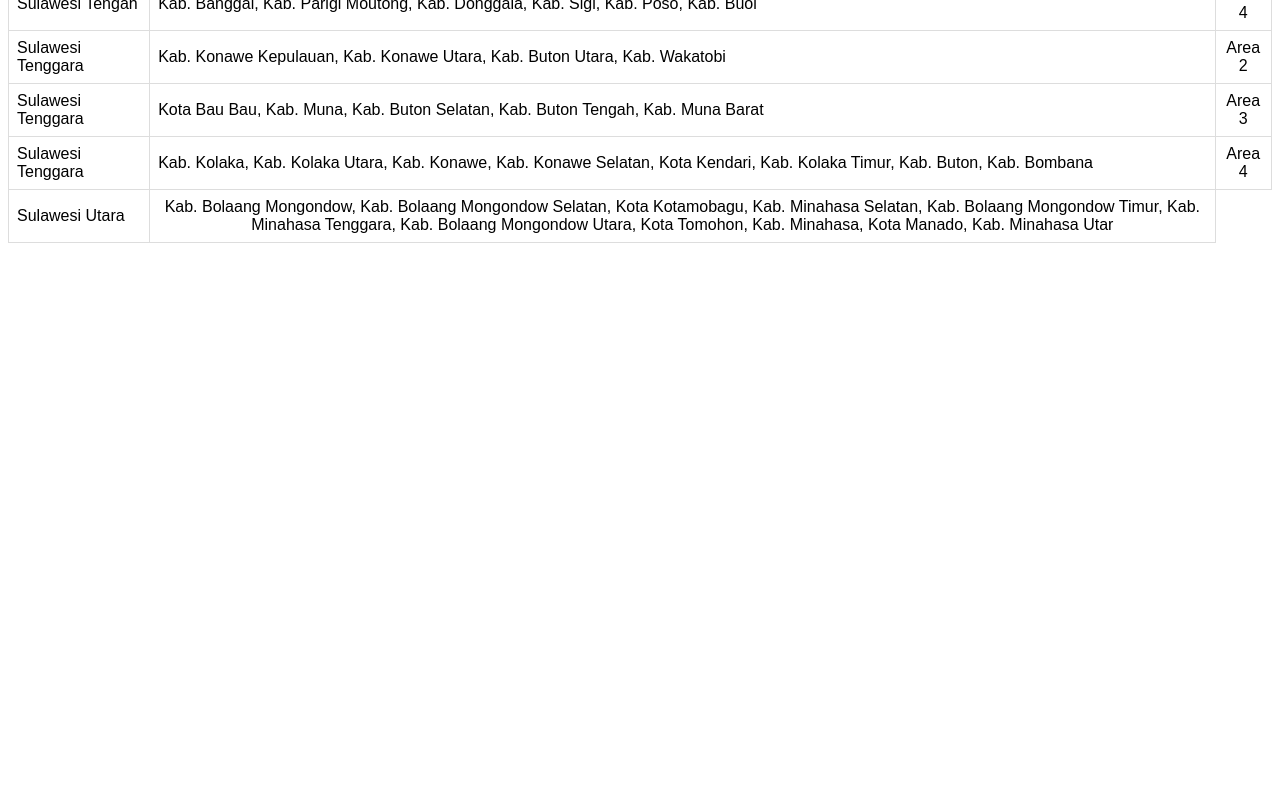
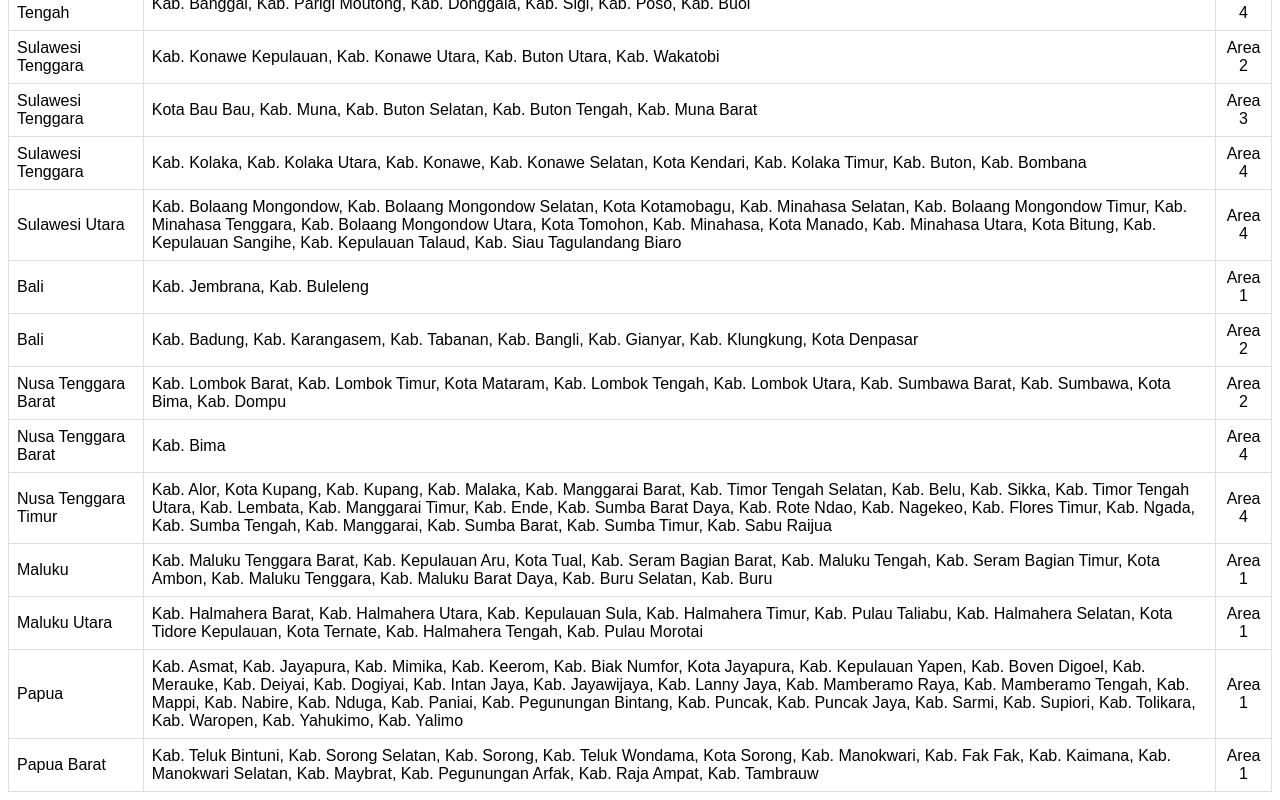
Before and after one commit to TWENTYONESTORE/akrabzone, a plain HTML site: page index.html in a window 1280 px wide. Shown: the part 3061-3861 px from the top of the page. Before the commit the page ends 3312 px from the top, so only its background shows below. Drawn offline with Linux system fonts and the light colour scheme.

Commit message:
Update index.html

```diff
--- a/index.html
+++ b/index.html
@@ -1,3 +1,4 @@
+
 <!DOCTYPE html>
 <html lang="en">
 
@@ -442,4 +443,86 @@
                 <td>Sulawesi Utara</td>
                 <td>Kab. Bolaang Mongondow, Kab. Bolaang Mongondow Selatan, Kota Kotamobagu, Kab. Minahasa Selatan, Kab.
                     Bolaang Mongondow Timur, Kab. Minahasa Tenggara, Kab. Bolaang Mongondow Utara, Kota Tomohon, Kab.
-                    Minahasa, Kota Manado, Kab. Minahasa Utar
+                    Minahasa, Kota Manado, Kab. Minahasa Utara, Kota Bitung, Kab. Kepulauan Sangihe, Kab. Kepulauan
+                    Talaud, Kab. Siau Tagulandang Biaro</td>
+                <td>Area 4</td>
+            </tr>
+            <tr>
+                <td>Bali</td>
+                <td>Kab. Jembrana, Kab. Buleleng</td>
+                <td>Area 1</td>
+            </tr>
+            <tr>
+                <td>Bali</td>
+                <td>Kab. Badung, Kab. Karangasem, Kab. Tabanan, Kab. Bangli, Kab. Gianyar, Kab. Klungkung, Kota Denpasar
+                </td>
+                <td>Area 2</td>
+            </tr>
+            <tr>
+                <td>Nusa Tenggara Barat</td>
+                <td>Kab. Lombok Barat, Kab. Lombok Timur, Kota Mataram, Kab. Lombok Tengah, Kab. Lombok Utara, Kab.
+                    Sumbawa Barat, Kab. Sumbawa, Kota Bima, Kab. Dompu</td>
+                <td>Area 2</td>
+            </tr>
+            <tr>
+                <td>Nusa Tenggara Barat</td>
+                <td>Kab. Bima</td>
+                <td>Area 4</td>
+            </tr>
+            <tr>
+                <td>Nusa Tenggara Timur</td>
+                <td>Kab. Alor, Kota Kupang, Kab. Kupang, Kab. Malaka, Kab. Manggarai Barat, Kab. Timor Tengah Selatan,
+                    Kab. Belu, Kab. Sikka, Kab. Timor Tengah Utara, Kab. Lembata, Kab. Manggarai Timur, Kab. Ende, Kab.
+                    Sumba Barat Daya, Kab. Rote Ndao, Kab. Nagekeo, Kab. Flores Timur, Kab. Ngada, Kab. Sumba Tengah,
+                    Kab. Manggarai, Kab. Sumba Barat, Kab. Sumba Timur, Kab. Sabu Raijua</td>
+                <td>Area 4</td>
+            </tr>
+            <tr>
+                <td>Maluku</td>
+                <td>Kab. Maluku Tenggara Barat, Kab. Kepulauan Aru, Kota Tual, Kab. Seram Bagian Barat, Kab. Maluku
+                    Tengah, Kab. Seram Bagian Timur, Kota Ambon, Kab. Maluku Tenggara, Kab. Maluku Barat Daya, Kab. Buru
+                    Selatan, Kab. Buru</td>
+                <td>Area 1</td>
+            </tr>
+            <tr>
+                <td>Maluku Utara</td>
+                <td>Kab. Halmahera Barat, Kab. Halmahera Utara, Kab. Kepulauan Sula, Kab. Halmahera Timur, Kab. Pulau
+                    Taliabu, Kab. Halmahera Selatan, Kota Tidore Kepulauan, Kota Ternate, Kab. Halmahera Tengah, Kab.
+                    Pulau Morotai</td>
+                <td>Area 1</td>
+            </tr>
+            <tr>
+                <td>Papua</td>
+                <td>Kab. Asmat, Kab. Jayapura, Kab. Mimika, Kab. Keerom, Kab. Biak Numfor, Kota Jayapura, Kab. Kepulauan
+                    Yapen, Kab. Boven Digoel, Kab. Merauke, Kab. Deiyai, Kab. Dogiyai, Kab. Intan Jaya, Kab. Jayawijaya,
+                    Kab. Lanny Jaya, Kab. Mamberamo Raya, Kab. Mamberamo Tengah, Kab. Mappi, Kab. Nabire, Kab. Nduga,
+                    Kab. Paniai, Kab. Pegunungan Bintang, Kab. Puncak, Kab. Puncak Jaya, Kab. Sarmi, Kab. Supiori, Kab.
+                    Tolikara, Kab. Waropen, Kab. Yahukimo, Kab. Yalimo</td>
+                <td>Area 1</td>
+            </tr>
+            <tr>
+                <td>Papua Barat</td>
+                <td>Kab. Teluk Bintuni, Kab. Sorong Selatan, Kab. Sorong, Kab. Teluk Wondama, Kota Sorong, Kab.
+                    Manokwari, Kab. Fak Fak, Kab. Kaimana, Kab. Manokwari Selatan, Kab. Maybrat, Kab. Pegunungan Arfak,
+                    Kab. Raja Ampat, Kab. Tambrauw</td>
+                <td>Area 1</td>
+            </tr>
+        </tbody>
+    </table>
+    <script>
+        function searchTable() {
+            const input = document.getElementById('searchInput');
+            const filter = input.value.toLowerCase();
+            const table = document.getElementById('dataTable');
+            const trs = table.getElementsByTagName('tr');
+
+            for (let i = 1; i < trs.length; i++) {
+                let row = trs[i];
+                let text = row.textContent || row.innerText;
+                row.style.display = text.toLowerCase().indexOf(filter) > -1 ? '' : 'none';
+            }
+        }
+    </script>
+</body>
+
+</html>
```
